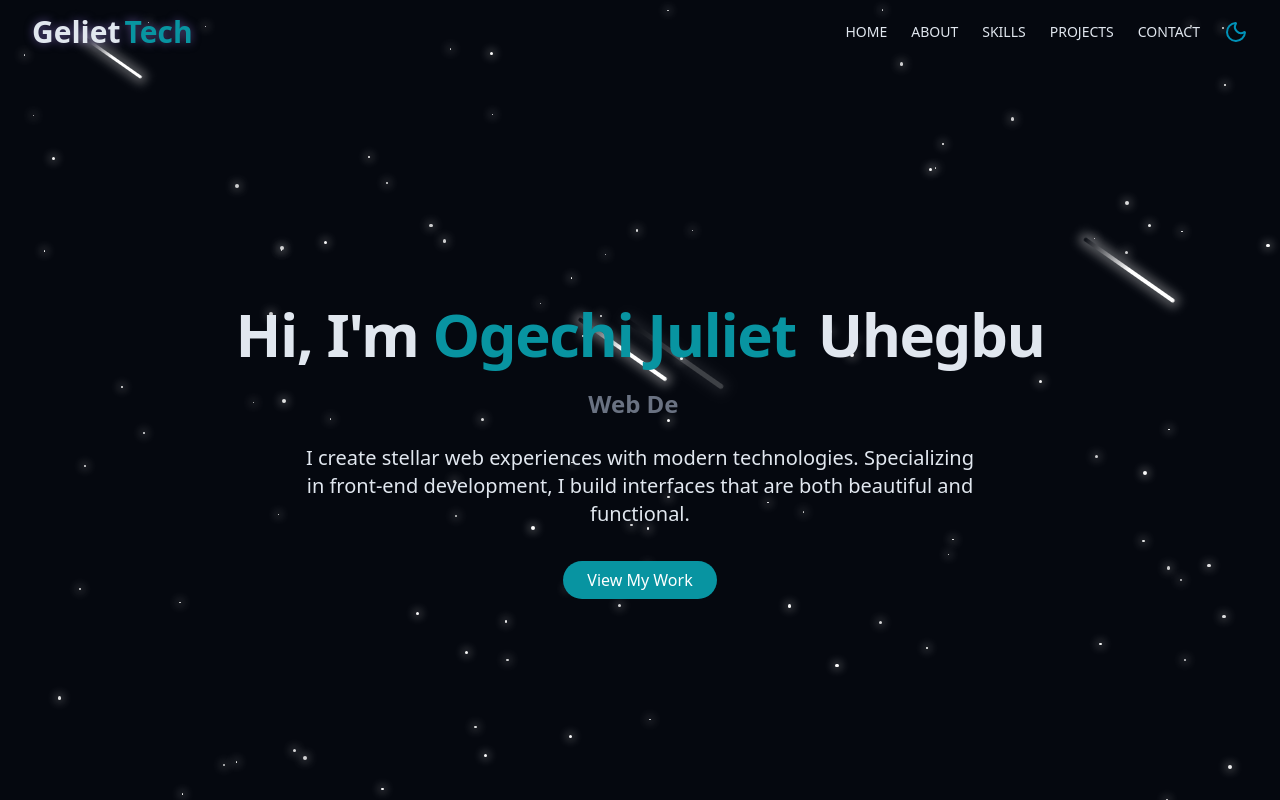
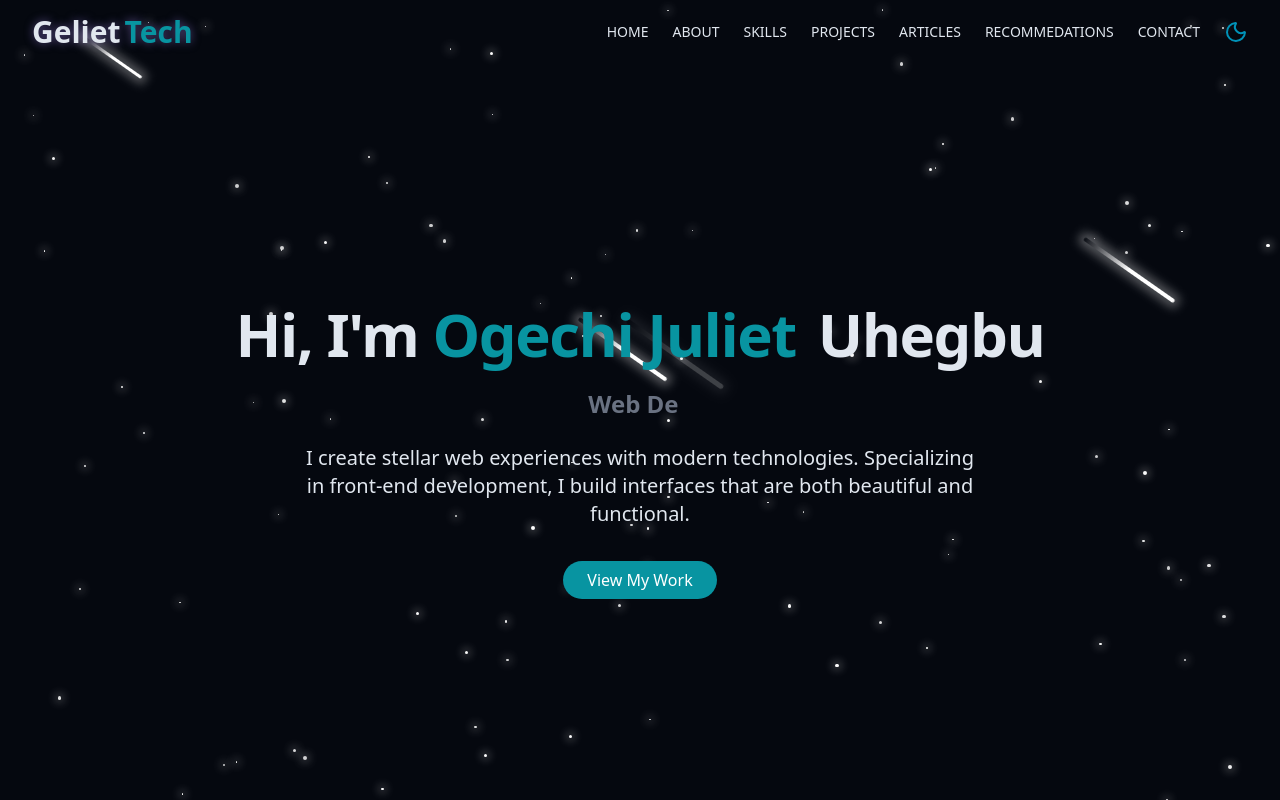
Before and after one commit to geliettech/geliettech, a React (Vite) app: page / in a window 1280 px wide. Shown: the top 800 px of the page. Built offline with nearby package versions, Linux system fonts and the light colour scheme.

Commit message:
update nav bar

```diff
--- a/src/components/Navbar.jsx
+++ b/src/components/Navbar.jsx
@@ -12,6 +12,8 @@ const Navbar = () => {
     { name: "ABOUT", link: "#about" },
     { name: "SKILLS", link: "#skills" },
     { name: "PROJECTS", link: "#projects" },
+    { name: "ARTICLES", link: "#articles" },
+    { name: "RECOMMEDATIONS", link: "#recommedations" },
     { name: "CONTACT", link: "#contact" },
   ];
 
--- a/src/pages/Home.jsx
+++ b/src/pages/Home.jsx
@@ -5,7 +5,9 @@ import Hero from "../components/Hero";
 import About from "../components/About";
 import Skills from "../components/Skills";
 import Projects from "../components/Projects";
+import Articles from "../components/Articles";
 import Contact from "../components/Contact";
+import Recommedations from "../components/Recommedations";
 import Footer from "../components/Footer";
 
 export const Home = () => {
@@ -24,7 +26,9 @@ export const Home = () => {
         <About />
         <Skills />
         <Projects />
+        <Articles />
         <Contact />
+        <Recommedations />
       </main>
 
       {/* Footer */}
```
